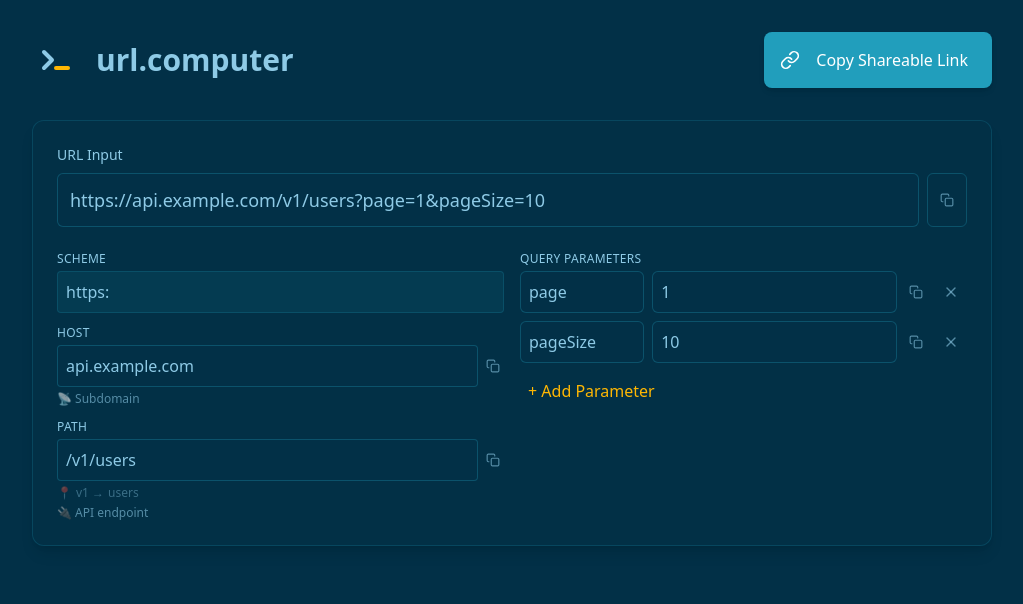
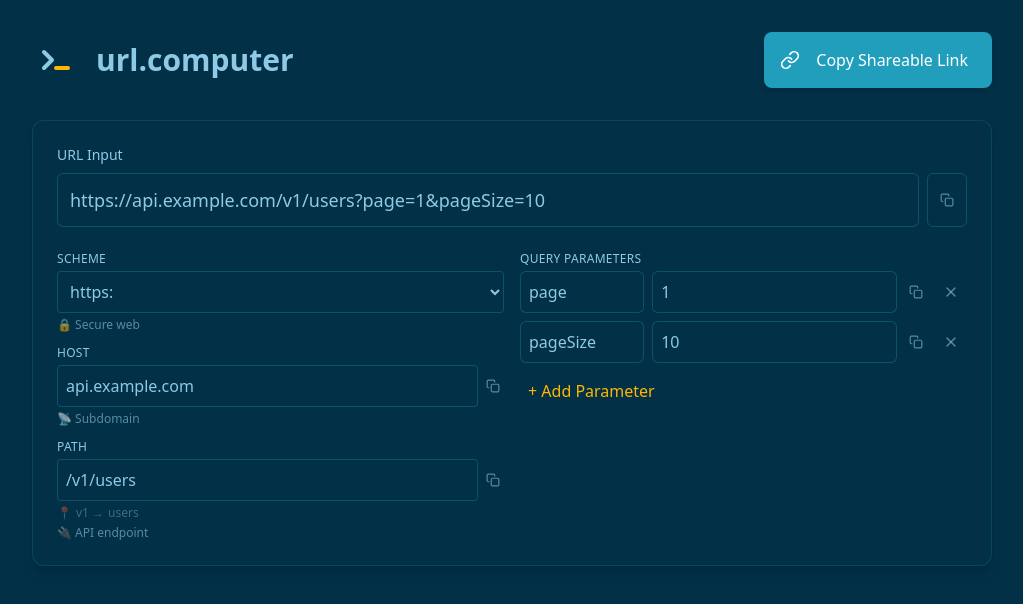
Before and after one commit to rvilgalys/url.computer, a Next.js app in the folder src/: page / in a window 1280 px wide. Shown: the top 604 px of the page, without its empty margins (128-1151 px from the left). Built offline with nearby package versions, Linux system fonts and the light colour scheme.

Commit message:
scheme / protocol editable and expanded

```diff
--- a/src/components/ProtocolEditor.tsx
+++ b/src/components/ProtocolEditor.tsx
@@ -1,6 +1,6 @@
-'use client';
+"use client";
 
-import { useState } from 'react';
+import { useState } from "react";
 
 interface ProtocolEditorProps {
   protocol: string;
@@ -9,25 +9,61 @@ interface ProtocolEditorProps {
 }
 
 const COMMON_PROTOCOLS = [
-  'https:',
-  'http:',
-  'ftp:',
-  'ftps:',
-  'ssh:',
-  'file:',
+  // Web protocols
+  "http:",
+  "https:",
+  "ws:",
+  "wss:",
+  "ssh:",
+
+  // File transfer protocols
+  "ftp:",
+  "ftps:",
+  "sftp:",
+  "scp:",
+  "tftp:",
+  "file:",
+
+  // Email protocols
+  "smtp:",
+  "smtps:",
+  "pop3:",
+  "pop3s:",
+  "imap:",
+  "imaps:",
+
+  // Directory protocols
+  "ldap:",
+  "ldaps:",
+
+  // Media streaming protocols
+  "rtmp:",
+  "rtmps:",
+  "rtsp:",
+
+  // File system protocols
+  "smb:",
+  "smbs:",
+
+  // Other protocols
+  "dict:",
+  "gopher:",
+  "gophers:",
+  "mqtt:",
+  "telnet:",
 ];
 
 export default function ProtocolEditor({
   protocol,
   onProtocolChange,
-  isEditable = false
+  isEditable = false,
 }: ProtocolEditorProps) {
   const [isCustom, setIsCustom] = useState(
-    !COMMON_PROTOCOLS.includes(protocol) && protocol !== ''
+    !COMMON_PROTOCOLS.includes(protocol) && protocol !== "",
   );
 
   const handleProtocolSelect = (selectedProtocol: string) => {
-    if (selectedProtocol === 'custom') {
+    if (selectedProtocol === "custom") {
       setIsCustom(true);
       return;
     }
@@ -37,9 +73,11 @@ export default function ProtocolEditor({
 
   const handleCustomProtocolChange = (customProtocol: string) => {
     // Ensure it ends with ':' for valid protocol format
-    const formattedProtocol = customProtocol.endsWith(':')
+    const formattedProtocol = customProtocol.endsWith(":")
       ? customProtocol
-      : customProtocol ? `${customProtocol}:` : '';
+      : customProtocol
+        ? `${customProtocol}:`
+        : "";
     onProtocolChange?.(formattedProtocol);
   };
 
@@ -50,7 +88,9 @@ export default function ProtocolEditor({
           Scheme
         </label>
         <div className="font-mono bg-elf-mid-blue/10 border border-elf-mid-blue/20 p-2 rounded mt-1 text-elf-light-blue min-h-[40px] flex items-center">
-          {protocol || <span className="text-elf-light-blue/50 italic">Not set</span>}
+          {protocol || (
+            <span className="text-elf-light-blue/50 italic">Not set</span>
+          )}
         </div>
       </div>
     );
@@ -66,13 +106,13 @@ export default function ProtocolEditor({
         <div className="flex gap-1 mt-1">
           <input
             type="text"
-            value={protocol.replace(':', '')}
+            value={protocol.replace(":", "")}
             onChange={(e) => handleCustomProtocolChange(e.target.value)}
             className="font-mono flex-1 p-2 rounded border border-elf-mid-blue/30 bg-elf-dark-blue text-elf-light-blue focus:outline-none focus:ring-2 focus:ring-elf-yellow focus:border-transparent"
             placeholder="custom"
           />
           <button
-            onClick={() => handleProtocolSelect('https:')}
+            onClick={() => handleProtocolSelect("https:")}
             className="px-2 py-1 text-xs bg-elf-mid-blue/20 text-elf-light-blue rounded hover:bg-elf-mid-blue/30 transition-colors"
             title="Switch to dropdown"
           >
@@ -89,8 +129,10 @@ export default function ProtocolEditor({
             {protocol && !COMMON_PROTOCOLS.includes(protocol) && (
               <option value={protocol}>{protocol}</option>
             )}
-            {COMMON_PROTOCOLS.map(p => (
-              <option key={p} value={p}>{p}</option>
+            {COMMON_PROTOCOLS.map((p) => (
+              <option key={p} value={p}>
+                {p}
+              </option>
             ))}
             <option value="custom">Custom...</option>
           </select>
@@ -99,10 +141,51 @@ export default function ProtocolEditor({
 
       {/* Protocol hint */}
       <div className="text-xs text-elf-light-blue/60 mt-1">
-        {protocol === 'https:' && '🔒 Secure'}
-        {protocol === 'http:' && '⚠️ Unsecure'}
-        {protocol === 'ftp:' && '📁 File transfer'}
-        {protocol === 'ssh:' && '🔐 Secure shell'}
+        {/* Web protocols */}
+        {protocol === "http:" && "⚠️ Unsecure web"}
+        {protocol === "https:" && "🔒 Secure web"}
+        {protocol === "ws:" && "🔌 WebSocket"}
+        {protocol === "wss:" && "🔒 Secure WebSocket"}
+        {protocol === "ssh:" && "🔒 Secure Shell"}
+
+        {/* File transfer protocols */}
+        {protocol === "ftp:" && "📁 File transfer"}
+        {protocol === "ftps:" && "🔒 Secure file transfer"}
+        {protocol === "sftp:" && "🔐 SSH file transfer"}
+        {protocol === "scp:" && "🔐 SSH copy"}
+        {protocol === "tftp:" && "📤 Trivial file transfer"}
+        {protocol === "file:" && "📄 Local file"}
+
+        {/* Email protocols */}
+        {protocol === "smtp:" && "📧 Send mail"}
+        {protocol === "smtps:" && "🔒 Secure send mail"}
+        {protocol === "pop3:" && "📥 Receive mail"}
+        {protocol === "pop3s:" && "🔒 Secure receive mail"}
+        {protocol === "imap:" && "📬 Mail access"}
+        {protocol === "imaps:" && "🔒 Secure mail access"}
+
+        {/* Directory protocols */}
+        {protocol === "ldap:" && "📋 Directory"}
+        {protocol === "ldaps:" && "🔒 Secure directory"}
+
+        {/* Media streaming protocols */}
+        {protocol === "rtmp:" && "🎥 Media stream"}
+        {protocol === "rtmps:" && "🔒 Secure media stream"}
+        {protocol === "rtsp:" && "📺 Real-time stream"}
+
+        {/* File system protocols */}
+        {protocol === "smb:" && "🗂️ Network share"}
+        {protocol === "smbs:" && "🔒 Secure network share"}
+
+        {/* Other protocols */}
+        {protocol === "dict:" && "📖 Dictionary"}
+        {protocol === "gopher:" && "🕳️ Gopher protocol"}
+        {protocol === "gophers:" && "🔒 Secure Gopher"}
+        {protocol === "mqtt:" && "🔄 IoT messaging"}
+        {protocol === "telnet:" && "💻 Remote terminal"}
+
+        {/* Custom protocol */}
+        {protocol && !COMMON_PROTOCOLS.includes(protocol) && "⚙️ Custom scheme"}
       </div>
     </div>
   );
--- a/src/components/URLAnalyzer.tsx
+++ b/src/components/URLAnalyzer.tsx
@@ -36,6 +36,14 @@ export default function URLAnalyzer({ url, onUrlChange }: URLAnalyzerProps) {
     }
     // For invalid URLs, we keep the input but don't update the parent
     // This allows users to type without breaking the URL parsing
+  };
+
+  // Handle protocol changes
+  const handleProtocolChange = (newProtocol: string) => {
+    const result = updateUrlComponentSafe(url, 'protocol', newProtocol);
+    if (result.success && result.url !== url) {
+      onUrlChange(result.url);
+    }
   };
 
   // Handle hostname changes
@@ -115,7 +123,8 @@ export default function URLAnalyzer({ url, onUrlChange }: URLAnalyzerProps) {
           <div className="col-span-1 space-y-3">
             <ProtocolEditor
               protocol={parsedUrl.protocol}
-              isEditable={false}
+              onProtocolChange={handleProtocolChange}
+              isEditable={true}
             />
             <HostnameEditor
               hostname={parsedUrl.hostname}
--- a/src/lib/url.ts
+++ b/src/lib/url.ts
@@ -227,6 +227,36 @@ export function validatePathname(pathname: string): { isValid: boolean; error?:
 }
 
 /**
+ * Validate protocol format for URL compatibility
+ */
+export function validateProtocol(protocol: string): { isValid: boolean; error?: string } {
+  if (!protocol) {
+    return { isValid: false, error: 'Protocol cannot be empty' };
+  }
+
+  // Protocol must end with ':'
+  if (!protocol.endsWith(':')) {
+    return { isValid: false, error: 'Protocol must end with :' };
+  }
+
+  // Get the scheme part (without the ':')
+  const scheme = protocol.slice(0, -1);
+
+  // Check for valid characters (RFC 3986: scheme = ALPHA *( ALPHA / DIGIT / "+" / "-" / "." ))
+  if (!/^[a-zA-Z][a-zA-Z0-9+.-]*$/.test(scheme)) {
+    return { isValid: false, error: 'Invalid protocol format' };
+  }
+
+  // Test if it would create a valid URL
+  try {
+    new URL(`${protocol}//example.com`);
+    return { isValid: true };
+  } catch {
+    return { isValid: false, error: 'Unsupported protocol' };
+  }
+}
+
+/**
  * Safely update URL component with validation
  */
 export function updateUrlComponentSafe(
@@ -244,6 +274,17 @@ export function updateUrlComponentSafe(
 
   // Validate component-specific values before updating
   switch (component) {
+    case 'protocol':
+      const protocolValidation = validateProtocol(value as string);
+      if (!protocolValidation.isValid) {
+        return {
+          url: urlString,
+          success: false,
+          error: protocolValidation.error
+        };
+      }
+      updated.protocol = value as string;
+      break;
     case 'hostname':
       const hostnameValidation = validateHostname(value as string);
       if (!hostnameValidation.isValid) {
@@ -266,9 +307,6 @@ export function updateUrlComponentSafe(
       }
       updated.pathname = value as string;
       break;
-    case 'protocol':
-      updated.protocol = value as string;
-      break;
     case 'searchParams':
       updated.searchParams = value as URLSearchParams;
       break;
```
Also changed, not shown: 2 other files (tests, documents, lock files or other folders).
